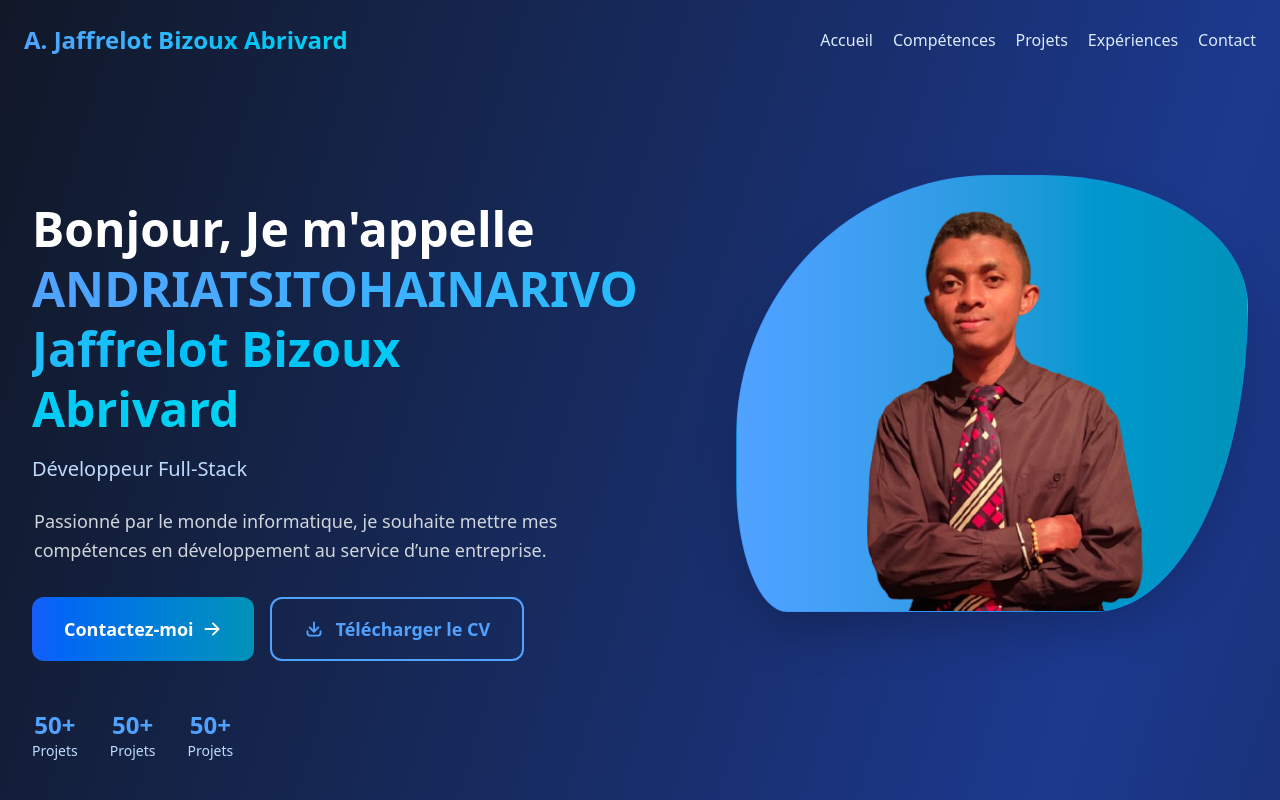
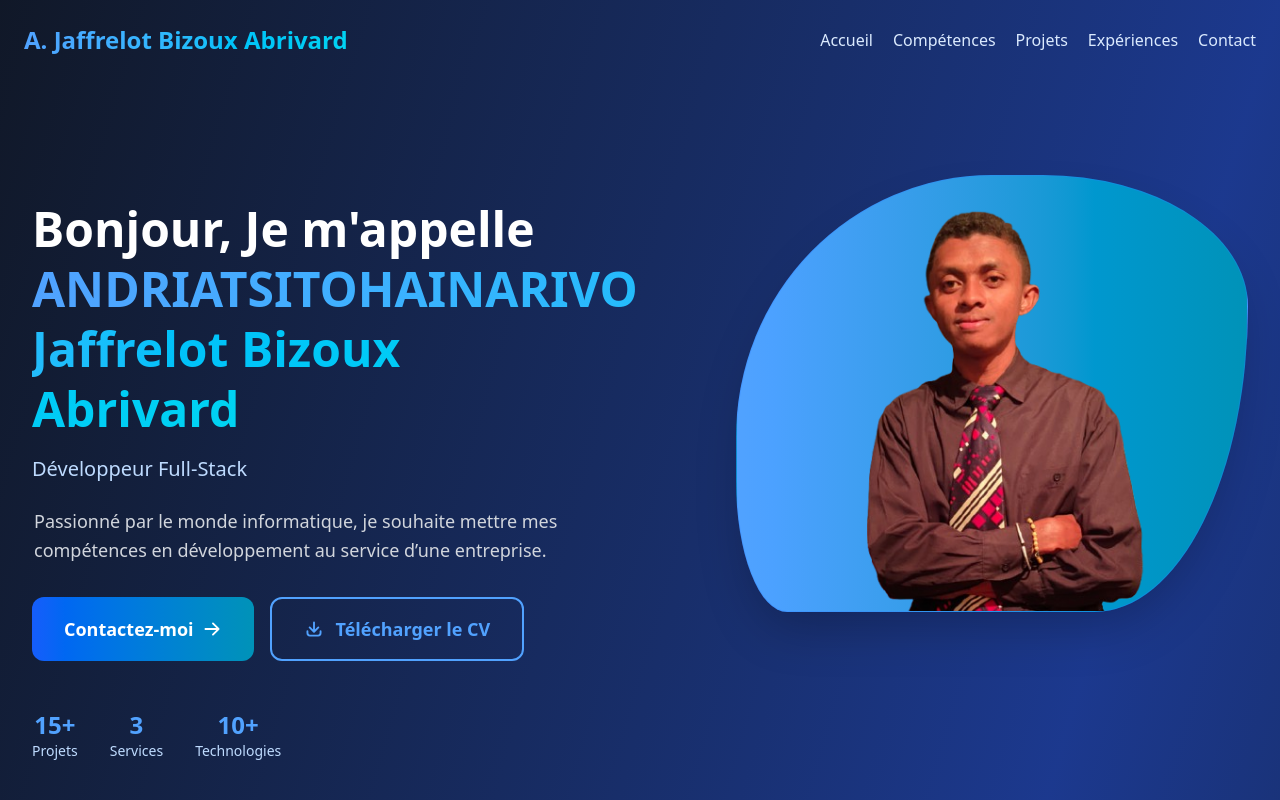
Before and after one commit to Jaffrelot/Portfolio, a Vue app: page / in a window 1280 px wide. Shown: the top 800 px of the page. Built offline with nearby package versions, Linux system fonts and the light colour scheme.

Commit message:
mis a jour hero

```diff
--- a/src/Components/Hero.vue
+++ b/src/Components/Hero.vue
@@ -30,7 +30,7 @@
             </a>
 
             <!-- 2eme button -->
-            <a href="/public/CV_ANDRIATSITOHAINARIVO_Jaffrelot.pdf" download="CV_Jaffrelot.pdf" class="border-2 text-blue-400 border-blue-400 group px-8 py-4 rounded-xl w-full sm:w-max hover:bg-blue-400/10 transition-all duration-300">
+            <a href="/public/CV_ANDRIATSITOHAINARIVO_Jaffrelot.pdf" download="CV_ANDRIATSITOHAINARIVO_Jaffrelot.pdf" class="border-2 text-blue-400 border-blue-400 group px-8 py-4 rounded-xl w-full sm:w-max hover:bg-blue-400/10 transition-all duration-300">
                 <div class="flex items-center justify-center relative">
 
                     <ArrowDownTrayIcon class="w-5 h-5 group-hover:translate-y-1 transition-transform"/>
@@ -43,16 +43,16 @@
 
 <div class="flex items-center justify-center lg:justify-start gap-8 pt-12">
     <div class="text-center">
-        <div class="text-2xl font-bold text-blue-400">50+</div>
+        <div class="text-2xl font-bold text-blue-400">15+</div>
         <div class="text-blue-200 text-sm">Projets</div>
     </div>
     <div class="text-center">
-        <div class="text-2xl font-bold text-blue-400">50+</div>
-        <div class="text-blue-200 text-sm">Projets</div>
+        <div class="text-2xl font-bold text-blue-400">3</div>
+        <div class="text-blue-200 text-sm">Services</div>
     </div>
     <div class="text-center">
-        <div class="text-2xl font-bold text-blue-400">50+</div>
-        <div class="text-blue-200 text-sm">Projets</div>
+        <div class="text-2xl font-bold text-blue-400">10+</div>
+        <div class="text-blue-200 text-sm">Technologies</div>
     </div>
 </div>
 
```
